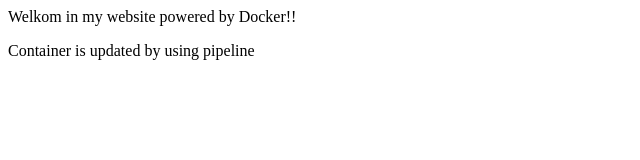
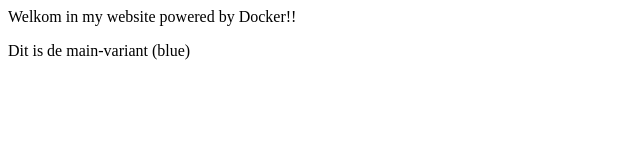
Before and after one commit to jelolang/week3, a plain HTML site: page index.html in a window 1280 px wide. Shown: the full height of the page, 0-640 px from the left. Drawn offline with Linux system fonts and the light colour scheme.

Commit message:
Update index.html

```diff
--- a/index.html
+++ b/index.html
@@ -1,6 +1,6 @@
 <HTML>
     <BODY>
         <p>Welkom in my website powered by Docker!!</p>
-        <p> Container is updated by using pipeline </p>
+        <p> Dit is de main-variant (blue) </p>
     </BODY>
 </HTML>
```
